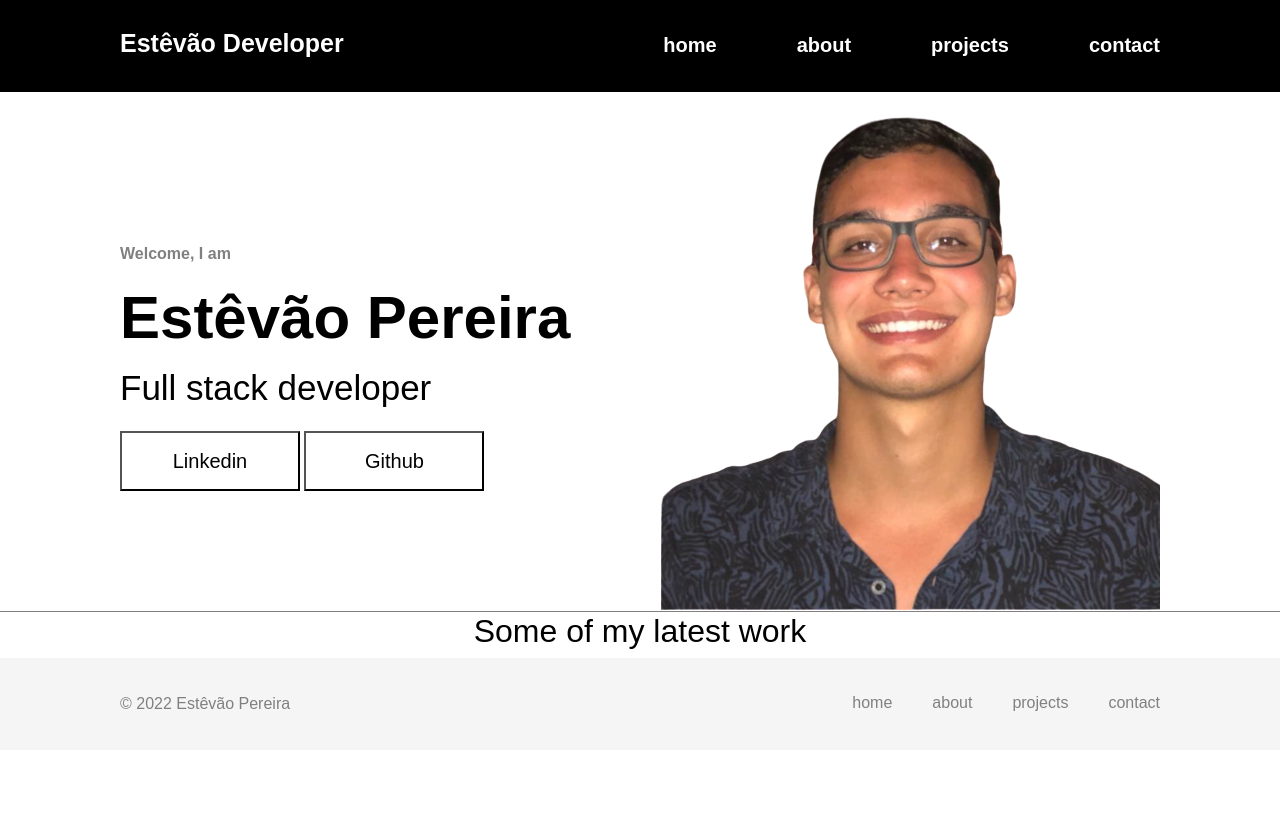
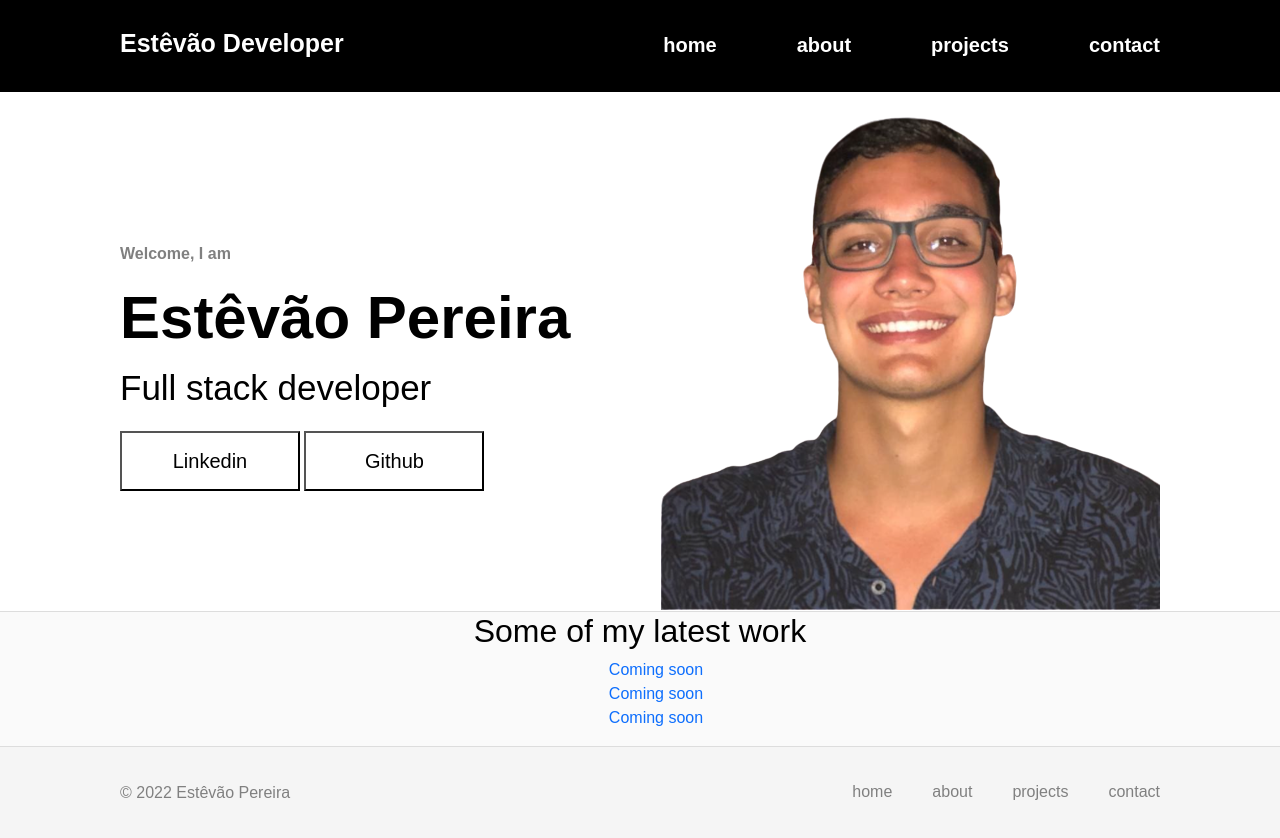
Before and after one commit to estevaopp/portfoliopage, a plain HTML site: page index.html in a window 1280 px wide. Before the commit the page ends 800 px from the top, so only its background shows below. Drawn offline with nearby package versions, Linux system fonts and the light colour scheme.

Commit message:
start a end-section

```diff
--- a/index.html
+++ b/index.html
@@ -31,7 +31,7 @@
         </header>
 
         <main class=main>
-            <section class='main-container'>
+            <section class='main-container light'>
                 <div class='text-img'>
                     <div class='texts'>
                         <p class='text1'>Welcome, I am</p>
@@ -49,9 +49,26 @@
                 </div>
             </section>
 
-            <section class="end-section">
-                <div>
-                    <h2>Some of my latest work</h2>
+            <section class="end-section light">
+                <div class="end-div">
+                   <div>
+                       <h2>Some of my latest work</h2>
+                    </div>
+
+                    <ul>
+                        <li>
+                            <a href="#">Coming soon</a>
+                        </li>
+
+                        <li>
+                            <a href="#">Coming soon</a>
+                        </li>
+
+                        <li>
+                            <a href="#">Coming soon</a>
+                        </li>
+                    </ul>
+
                 </div>
             </section>
         </main>
--- a/styles.css
+++ b/styles.css
@@ -47,6 +47,9 @@ main section {
     justify-content: center;
 }
 
+section.light {
+    border-bottom: #dddddd solid 1px;
+}
 
 main button {
     background-color: white;
@@ -63,6 +66,12 @@ main button a {
 
 img {
     padding-top: 20px;
+}
+
+.end-div {
+    display: flex;
+    flex-direction: column;
+    align-items: center;
 }
 
 footer {
@@ -119,10 +128,6 @@ footer nav ul li a {
     max-width: 100%;
 }
 
-.main-container {
-    border-bottom: 0.5px solid gray;
-}
-
 .text-img {
     justify-content: space-between;
     display: flex;
@@ -162,7 +167,12 @@ footer nav ul li a {
 }
 
 .end-section {
-    flex: 1 1 auto;
+    background-color: #fafafa;
+}
+
+.end-div {
+    width: 1040px;
+
 }
 
 .footer-container {
```
